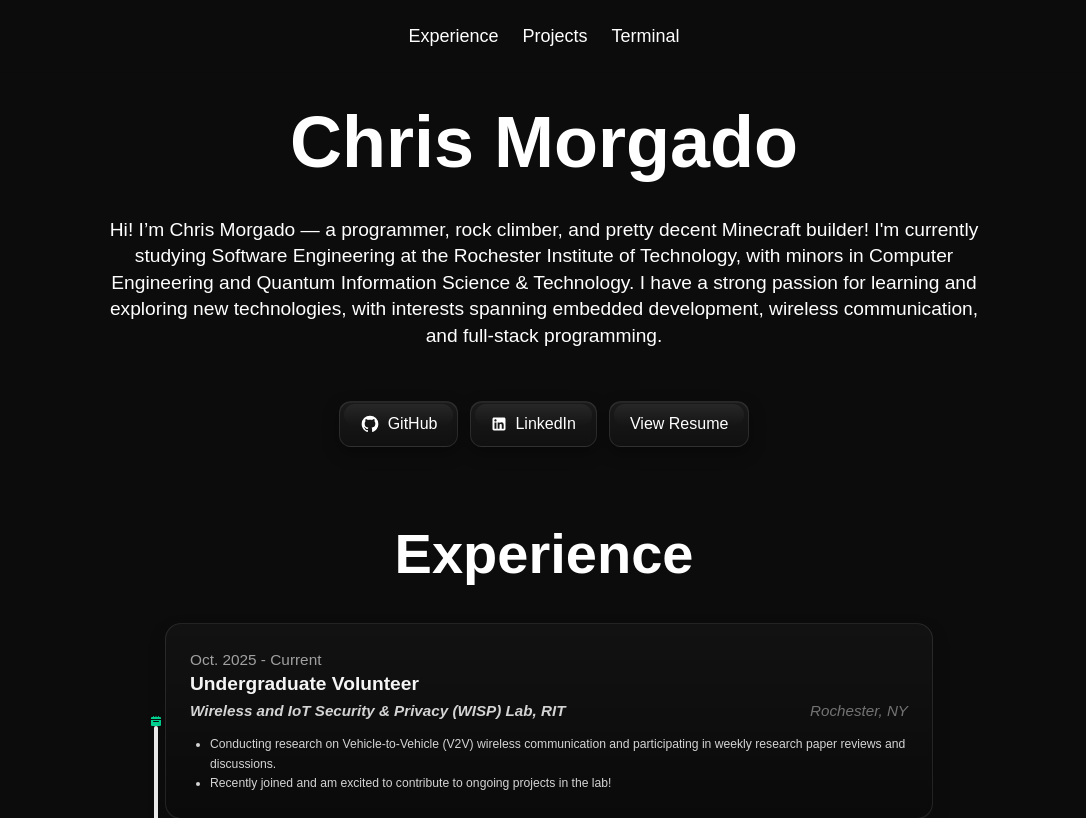
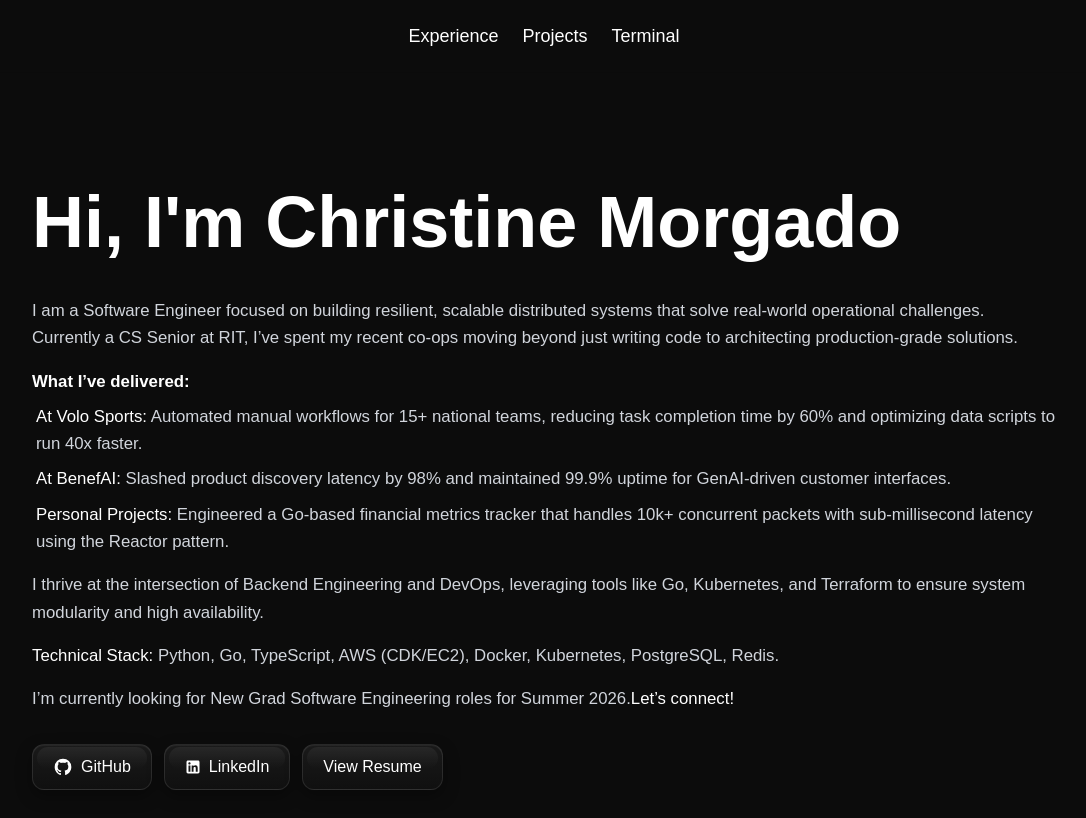
Before and after one commit to chris-morgado/the-website, a Next.js app in the folder next/: page / in a window 1280 px wide. Shown: the top 818 px of the page, without its empty margins (96-1182 px from the left). Built offline with nearby package versions, Linux system fonts and the light colour scheme; a web font is replaced by a local one.

Commit message:
Added typewriter name component and other persons bio (bio will change)

```diff
--- a/next/app/page.tsx
+++ b/next/app/page.tsx
@@ -1,9 +1,9 @@
-import React from 'react';
-import MainNavBar from '../components/nav/navbars';
-import { ProjectScrollCard } from '../components/experience/ProjectCard';
-import { ExperienceTimeline } from '../components/experience/ExperienceTimeline';
-import { ClearPill } from '../components/ui/ClearPill';
-import { link } from 'fs';
+import React from "react";
+import MainNavBar from "../components/nav/navbars";
+import { ProjectScrollCard } from "../components/experience/ProjectCard";
+import { ExperienceTimeline } from "../components/experience/ExperienceTimeline";
+import { ClearPill } from "../components/ui/ClearPill";
+import { TypewriterName } from "../components/ui/TypewriterName";
 
 const experienceItems = [
   {
@@ -15,7 +15,7 @@
     blurb:
       "Conducting research on Vehicle-to-Vehicle (V2V) wireless communication and participating in weekly research paper reviews and discussions.\nRecently joined and am excited to contribute to ongoing projects in the lab!",
     accent: "text-emerald-400",
-    tags: []
+    tags: [],
   },
   {
     date: "Aug. 2025 - Current",
@@ -26,7 +26,7 @@
     blurb:
       "Currently continuing my role as a Program Assistant during a period of rapid growth, supporting coordination and training for an expanded group of 50+ SI Leaders.\nRevamping data organization to make processes more efficient and support program growth.",
     accent: "text-emerald-400",
-    tags: ["Python", "Google Apps Script"]
+    tags: ["Python", "Google Apps Script"],
   },
   {
     date: "May 2025 - Aug. 2025",
@@ -37,7 +37,14 @@
     blurb:
       "Spearheaded the design and development of a multi-tool Android app from the ground up to facilitate structured data collection, now currently being used across multiple departments and is currently in the process of being patented. \nInvolved in the modernization of data storage by migrating from Excel to a PostgreSQL backend integrated with Jira, reducing manual data input by 90%. \nOptimized data acquisition methods for 3 test procedures, increasing test coverage and improving data reliability",
     accent: "text-emerald-400",
-    tags: ["C++", "Kotlin", "Android Development", "PostgreSQL", "Jira", "Excel"]
+    tags: [
+      "C++",
+      "Kotlin",
+      "Android Development",
+      "PostgreSQL",
+      "Jira",
+      "Excel",
+    ],
   },
   {
     date: "Dec. 2024 - May 2025",
@@ -58,7 +65,7 @@
     blurb:
       "Implemented a video stitching program using OpenCV-Python and a PyQt frontend to combine multiple test drive recordings into a single video with customizable layouts, eliminating costly third-party solutions.\nBuilt a Wi-Fi-based protocol layer to interface the app with in-house tools (e.g., CAN loggers, dark current monitors), enabling remote setup and data acquisition, significantly reducing test time for multiple procedures.",
     accent: "text-emerald-400",
-    tags: ["C++", "Kotlin", "Android Development", "Python", "PyQt", "OpenCV"]
+    tags: ["C++", "Kotlin", "Android Development", "Python", "PyQt", "OpenCV"],
   },
   {
     date: "Dec. 2022 - May 2024",
@@ -69,64 +76,148 @@
     blurb:
       "Facilitated 2 weekly study sessions for a two-course Python & Java programming sequence that delves into computational problem solving, covering data structures and algorithms.\nEffectively coordinated additional monthly bonus sessions that garnered 3x the attendance compared to standard sessions.",
     accent: "text-emerald-400",
-    tags: ["Python", "Java"]
+    tags: ["Python", "Java"],
   },
-]
+];
 
 const projectItems = [
   {
     title: "LyricLens",
-	  blurb: "Developing a project that generates a playlist image based on the songs in a given playlist, utilizing various AWS resources for processing and storage. The project also leverages Terraform for automated CI/CD deployment and infrastructure management.",
+    blurb:
+      "Developing a project that generates a playlist image based on the songs in a given playlist, utilizing various AWS resources for processing and storage. The project also leverages Terraform for automated CI/CD deployment and infrastructure management.",
     image: "/images/LyricLens.png",
     tags: ["Amazon Web Services", "Terraform", "TypeScript", "Next.js"],
-    links: [{ label: "GitHub", href: "https://github.com/LyricsLens/2251-swen514-2-Cumulonimbus-Crew"}],
+    links: [
+      {
+        label: "GitHub",
+        href: "https://github.com/LyricsLens/2251-swen514-2-Cumulonimbus-Crew",
+      },
+    ],
     accent: "text-emerald-400",
   },
   {
     title: "DegreeMap",
-    blurb: "Created a full-stack web application aimed at helping students organize and track their academic courses.\nImplemented 15+ RESTful APIs built using Spring Boot with JPA to enable dynamic data exchange between the frontend and a MySQL database hosted locally in a Docker container.\nBuilt a Next.js frontend, using dynamic routing and auth context to support user accounts.",
+    blurb:
+      "Created a full-stack web application aimed at helping students organize and track their academic courses.\nImplemented 15+ RESTful APIs built using Spring Boot with JPA to enable dynamic data exchange between the frontend and a MySQL database hosted locally in a Docker container.\nBuilt a Next.js frontend, using dynamic routing and auth context to support user accounts.",
     image: "/images/DegreeMap.png",
     tags: ["React", "TypeScript", "Next.js"],
-    links: [{ label: "GitHub", href: "https://github.com/DegreeMap/DegreeMap"}, { label: "Inspiration", href: "https://www.rit.edu/computing/sites/rit.edu.computing/files/docs/RIT%20SWEN%20Curriculum%20Flowchart%20v12.3_2221.pdf" }],
+    links: [
+      { label: "GitHub", href: "https://github.com/DegreeMap/DegreeMap" },
+      {
+        label: "Inspiration",
+        href: "https://www.rit.edu/computing/sites/rit.edu.computing/files/docs/RIT%20SWEN%20Curriculum%20Flowchart%20v12.3_2221.pdf",
+      },
+    ],
     accent: "text-emerald-400",
   },
   {
     title: "Irrig (Smart Irrigation System)",
-    blurb: "Working on firmware for a portable automated irrigation system to maintain potted plants with minimal user input.\nImplementing a Bluetooth Low Energy protocol layer on an ESP-32 microcontroller to enable connectivity with Android and iOS apps for real-time monitoring and control.",
+    blurb:
+      "Working on firmware for a portable automated irrigation system to maintain potted plants with minimal user input.\nImplementing a Bluetooth Low Energy protocol layer on an ESP-32 microcontroller to enable connectivity with Android and iOS apps for real-time monitoring and control.",
     image: "/images/IrrigScreen.png",
     tags: ["C++", "ESP32", "Arduino Language", "PlatformIO"],
-    links: [{ label: "GitHub", href: "https://github.com/fkhan224/Irrig"}],
+    links: [{ label: "GitHub", href: "https://github.com/fkhan224/Irrig" }],
     accent: "text-emerald-400",
   },
   {
     title: "SSE Website Rebuild",
-    blurb: "Directed a team of 7 developers as the Front-end Team Lead to revamp the front-end portion of the SSE website.\nBuilt responsive front-end components with Next.js and TailwindCSS, displaying dynamic data from backend APIs.\nUtilized GitHub Projects to manage Agile sprints, track progress, and maintain structured development workflows.",
+    blurb:
+      "Directed a team of 7 developers as the Front-end Team Lead to revamp the front-end portion of the SSE website.\nBuilt responsive front-end components with Next.js and TailwindCSS, displaying dynamic data from backend APIs.\nUtilized GitHub Projects to manage Agile sprints, track progress, and maintain structured development workflows.",
     image: "/images/SseRebuild.png",
     tags: ["Next.js", "TypeScript", "TailwindCSS", "Figma"],
     links: [{ label: "sse.rit.edu", href: "https://sse.rit.edu" }],
     accent: "text-emerald-400",
   },
-]
+];
 
 const Home: React.FC = () => {
   return (
+    <>
       <div className="homepage">
         <MainNavBar />
         <div id="home" className="inner-homepage">
-        <div className="about-section fade-on-load px-50 max-[700px]:px-4">
-          <div className="header">
-            {/* CLAMP (smoothly changes font size): clamp(min, preferred, max) */}
-            <h1 className="font-bold text-[clamp(2.75rem,6vw,4.5rem)] leading-tight">
-              Chris Morgado
+          <div className="fade-on-load w-full py-20 px-24 max-[700px]:px-6">
+            <div className="max-w-5xl mx-auto">
+            <h1 className="font-bold text-[clamp(2.75rem,6vw,4.5rem)] leading-tight mb-6 w-full !text-left">
+              <TypewriterName />
             </h1>
-            <h3 className="mt-2 text-[clamp(.7rem,2.0vw,1.2rem)] leading-snug">
-              Hi! I’m Chris Morgado — a programmer, rock climber, and pretty decent Minecraft builder! I'm currently studying Software Engineering at the Rochester Institute of Technology, with minors in Computer Engineering and Quantum Information Science & Technology. I have a strong passion for learning and exploring new technologies, with interests spanning embedded development, wireless communication, and full-stack programming.
-            </h3>
-            <div className="sub-nav-bar gap-3 flex mt-4 flex-wrap">
+              <div className="text-[clamp(0.85rem,1.5vw,1.05rem)] leading-relaxed text-gray-300 space-y-4">
+                <p>
+                  I am a Software Engineer focused on building resilient,
+                  scalable distributed systems that solve real-world operational
+                  challenges. Currently a CS Senior at RIT, I’ve spent my recent
+                  co-ops moving beyond just writing code to architecting
+                  production-grade solutions.
+                </p>
+
+                <div>
+                  <p className="text-white font-semibold mb-2">
+                    What I’ve delivered:
+                  </p>
+                  <ul className="space-y-2 pl-1">
+                    <li>
+                      <span className="text-white font-medium">
+                        At Volo Sports:
+                      </span>{" "}
+                      Automated manual workflows for 15+ national teams,
+                      reducing task completion time by 60% and optimizing data
+                      scripts to run 40x faster.
+                    </li>
+                    <li>
+                      <span className="text-white font-medium">
+                        At BenefAI:
+                      </span>{" "}
+                      Slashed product discovery latency by 98% and maintained
+                      99.9% uptime for GenAI-driven customer interfaces.
+                    </li>
+                    <li>
+                      <span className="text-white font-medium">
+                        Personal Projects:
+                      </span>{" "}
+                      Engineered a Go-based financial metrics tracker that
+                      handles 10k+ concurrent packets with sub-millisecond
+                      latency using the Reactor pattern.
+                    </li>
+                  </ul>
+                </div>
+
+                <p>
+                  I thrive at the intersection of Backend Engineering and
+                  DevOps, leveraging tools like Go, Kubernetes, and Terraform to
+                  ensure system modularity and high availability.
+                </p>
+
+                <p>
+                  <span className="text-white font-medium">
+                    Technical Stack:
+                  </span>{" "}
+                  Python, Go, TypeScript, AWS (CDK/EC2), Docker, Kubernetes,
+                  PostgreSQL, Redis.
+                </p>
+
+                <p>
+                  I’m currently looking for New Grad Software Engineering roles
+                  for Summer 2026.
+                  <span className="text-white font-medium">Let’s connect!</span>
+                </p>
+              </div>
+
+              <div className="flex gap-3 flex-wrap mt-8">
                 <ClearPill
                   href="https://github.com/chris-morgado"
                   icon={
-                  <svg aria-label="GitHub logo" width="20" height="20" xmlns="http://www.w3.org/2000/svg" viewBox="0 0 24 24"><path fill="white" d="M12,2A10,10 0 0,0 2,12C2,16.42 4.87,20.17 8.84,21.5C9.34,21.58 9.5,21.27 9.5,21C9.5,20.77 9.5,20.14 9.5,19.31C6.73,19.91 6.14,17.97 6.14,17.97C5.68,16.81 5.03,16.5 5.03,16.5C4.12,15.88 5.1,15.9 5.1,15.9C6.1,15.97 6.63,16.93 6.63,16.93C7.5,18.45 8.97,18 9.54,17.76C9.63,17.11 9.89,16.67 10.17,16.42C7.95,16.17 5.62,15.31 5.62,11.5C5.62,10.39 6,9.5 6.65,8.79C6.55,8.54 6.2,7.5 6.75,6.15C6.75,6.15 7.59,5.88 9.5,7.17C10.29,6.95 11.15,6.84 12,6.84C12.85,6.84 13.71,6.95 14.5,7.17C16.41,5.88 17.25,6.15 17.25,6.15C17.8,7.5 17.45,8.54 17.35,8.79C18,9.5 18.38,10.39 18.38,11.5C18.38,15.32 16.04,16.16 13.81,16.41C14.17,16.72 14.5,17.33 14.5,18.26C14.5,19.6 14.5,20.68 14.5,21C14.5,21.27 14.66,21.59 15.17,21.5C19.14,20.16 22,16.42 22,12A10,10 0 0,0 12,2Z"></path></svg>
+                    <svg
+                      aria-label="GitHub logo"
+                      width="20"
+                      height="20"
+                      xmlns="http://www.w3.org/2000/svg"
+                      viewBox="0 0 24 24"
+                    >
+                      <path
+                        fill="white"
+                        d="M12,2A10,10 0 0,0 2,12C2,16.42 4.87,20.17 8.84,21.5C9.34,21.58 9.5,21.27 9.5,21C9.5,20.77 9.5,20.14 9.5,19.31C6.73,19.91 6.14,17.97 6.14,17.97C5.68,16.81 5.03,16.5 5.03,16.5C4.12,15.88 5.1,15.9 5.1,15.9C6.1,15.97 6.63,16.93 6.63,16.93C7.5,18.45 8.97,18 9.54,17.76C9.63,17.11 9.89,16.67 10.17,16.42C7.95,16.17 5.62,15.31 5.62,11.5C5.62,10.39 6,9.5 6.65,8.79C6.55,8.54 6.2,7.5 6.75,6.15C6.75,6.15 7.59,5.88 9.5,7.17C10.29,6.95 11.15,6.84 12,6.84C12.85,6.84 13.71,6.95 14.5,7.17C16.41,5.88 17.25,6.15 17.25,6.15C17.8,7.5 17.45,8.54 17.35,8.79C18,9.5 18.38,10.39 18.38,11.5C18.38,15.32 16.04,16.16 13.81,16.41C14.17,16.72 14.5,17.33 14.5,18.26C14.5,19.6 14.5,20.68 14.5,21C14.5,21.27 14.66,21.59 15.17,21.5C19.14,20.16 22,16.42 22,12A10,10 0 0,0 12,2Z"
+                      ></path>
+                    </svg>
                   }
                 >
                   GitHub
@@ -135,45 +226,58 @@
                 <ClearPill
                   href="https://www.linkedin.com/in/chris-morgado/"
                   icon={
-                  <svg aria-label="LinkedIn logo" width="16" height="16" xmlns="http://www.w3.org/2000/svg" viewBox="0 0 32 32"><path fill="white" d="M26.111,3H5.889c-1.595,0-2.889,1.293-2.889,2.889V26.111c0,1.595,1.293,2.889,2.889,2.889H26.111c1.595,0,2.889-1.293,2.889-2.889V5.889c0-1.595-1.293-2.889-2.889-2.889ZM10.861,25.389h-3.877V12.87h3.877v12.519Zm-1.957-14.158c-1.267,0-2.293-1.034-2.293-2.31s1.026-2.31,2.293-2.31,2.292,1.034,2.292,2.31-1.026,2.31-2.292,2.31Zm16.485,14.158h-3.858v-6.571c0-1.802-.685-2.809-2.111-2.809-1.551,0-2.362,1.048-2.362,2.809v6.571h-3.718V12.87h3.718v1.686s1.118-2.069,3.775-2.069,4.556,1.621,4.556,4.975v7.926Z" fillRule="evenodd"></path></svg>
+                    <svg
+                      aria-label="LinkedIn logo"
+                      width="16"
+                      height="16"
+                      xmlns="http://www.w3.org/2000/svg"
+                      viewBox="0 0 32 32"
+                    >
+                      <path
+                        fill="white"
+                        d="M26.111,3H5.889c-1.595,0-2.889,1.293-2.889,2.889V26.111c0,1.595,1.293,2.889,2.889,2.889H26.111c1.595,0,2.889-1.293,2.889-2.889V5.889c0-1.595-1.293-2.889-2.889-2.889ZM10.861,25.389h-3.877V12.87h3.877v12.519Zm-1.957-14.158c-1.267,0-2.293-1.034-2.293-2.31s1.026-2.31,2.293-2.31,2.292,1.034,2.292,2.31-1.026,2.31-2.292,2.31Zm16.485,14.158h-3.858v-6.571c0-1.802-.685-2.809-2.111-2.809-1.551,0-2.362,1.048-2.362,2.809v6.571h-3.718V12.87h3.718v1.686s1.118-2.069,3.775-2.069,4.556,1.621,4.556,4.975v7.926Z"
+                        fillRule="evenodd"
+                      ></path>
+                    </svg>
                   }
                 >
                   LinkedIn
                 </ClearPill>
 
-              <ClearPill
-                href="/images/ChrisMorgadoResume.pdf"
-              >
+                <ClearPill href="/images/ChrisMorgadoResume.pdf">
                   View Resume
                 </ClearPill>
               </div>
             </div>
-          <div style={{ flex: '1' }}></div>
-          <div className="picture max-[1400px]:hidden">
-            <img src="images/me_in_the_wild2.png" style={{ width: '100%', height: '100%' }}></img>
           </div>
-        </div>
-        <h1 id="experience" className="font-bold text-[clamp(1.95rem,6vw,3.5rem)] leading-tight">
+          <h1
+            id="experience"
+            className="font-bold text-[clamp(1.95rem,6vw,3.5rem)] leading-tight"
+          >
             Experience
           </h1>
           <ExperienceTimeline items={experienceItems} />
 
           {/* Projects */}
           <div className="project-scroll fade-on-load">
-          <h1 id="projects" className="font-bold text-[clamp(1.95rem,6vw,3.5rem)] leading-tight">
+            <h1
+              id="projects"
+              className="font-bold text-[clamp(1.95rem,6vw,3.5rem)] leading-tight"
+            >
               Projects
             </h1>
 
             <div className="mt-4 mx-4 grid gap-6 grid-cols-1 md:grid-cols-2 xl:grid-cols-3 max-w-7xl mx-auto px-4">
-            <ProjectScrollCard project={projectItems[0]} ></ProjectScrollCard>
-            <ProjectScrollCard project={projectItems[1]} ></ProjectScrollCard>
-            <ProjectScrollCard project={projectItems[2]} ></ProjectScrollCard>
-            <ProjectScrollCard project={projectItems[3]} ></ProjectScrollCard>
+              <ProjectScrollCard project={projectItems[0]}></ProjectScrollCard>
+              <ProjectScrollCard project={projectItems[1]}></ProjectScrollCard>
+              <ProjectScrollCard project={projectItems[2]}></ProjectScrollCard>
+              <ProjectScrollCard project={projectItems[3]}></ProjectScrollCard>
             </div>
           </div>
         </div>
       </div>
+    </>
   );
-}
+};
 
 export default Home;
--- /dev/null
+++ b/next/components/ui/TypewriterName.tsx
@@ -0,0 +1,32 @@
+"use client";
+
+import { useState, useEffect } from "react";
+
+const NAME = "Hi, I'm Christine Morgado";
+const TYPING_SPEED_MS = 75;
+
+export function TypewriterName() {
+  const [displayed, setDisplayed] = useState("");
+  const [done, setDone] = useState(false);
+
+  useEffect(() => {
+    if (displayed.length >= NAME.length) {
+      setDone(true);
+      return;
+    }
+    const t = setTimeout(() => {
+      setDisplayed(NAME.slice(0, displayed.length + 1));
+    }, TYPING_SPEED_MS);
+    return () => clearTimeout(t);
+  }, [displayed]);
+
+  return (
+    <span>
+      {displayed}
+      <span
+        className={`inline-block w-[3px] ml-1 align-middle bg-white ${done ? "opacity-0" : "animate-pulse"}`}
+        style={{ height: "0.85em" }}
+      />
+    </span>
+  );
+}
```
Lines whose indentation alone changed are shown as unchanged.
